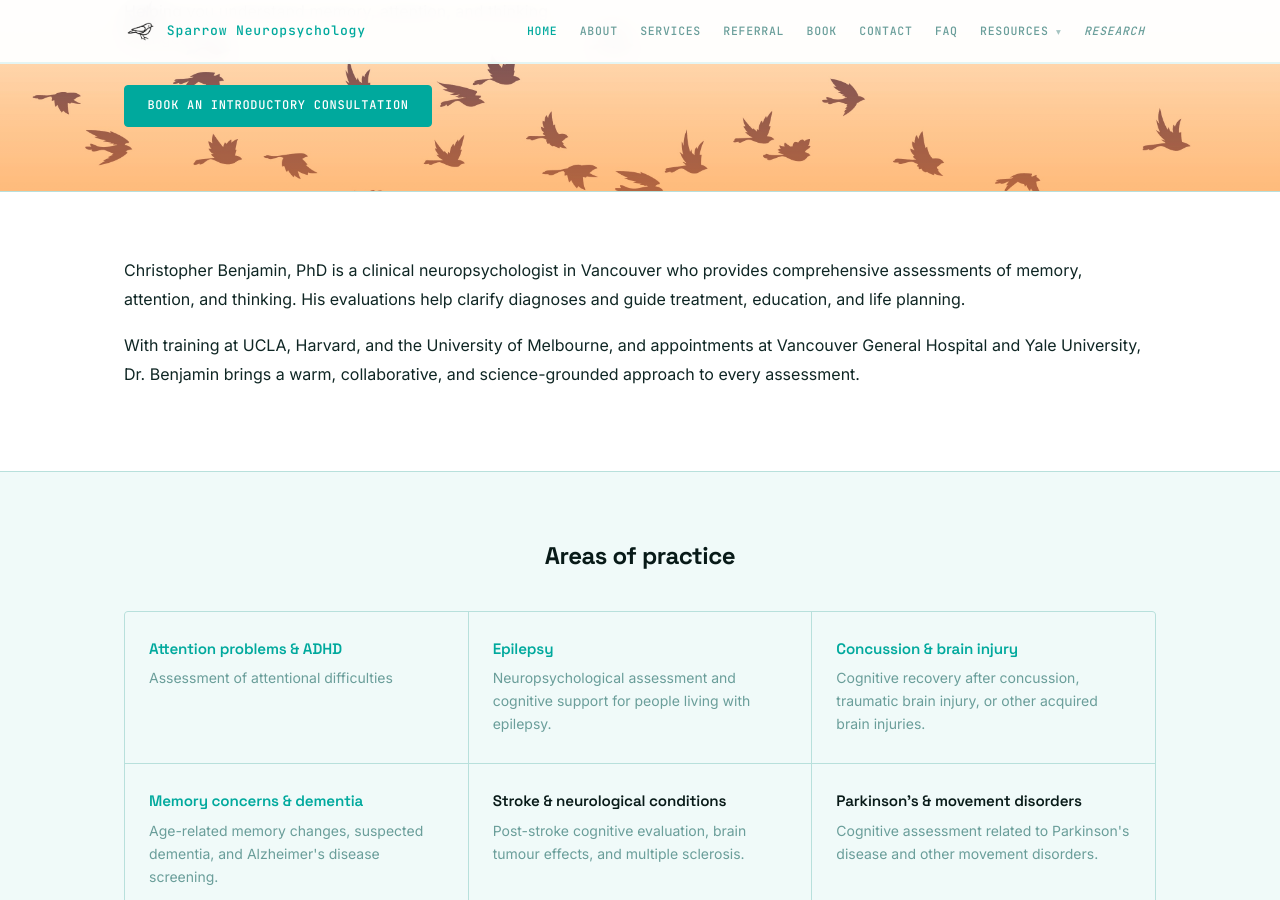
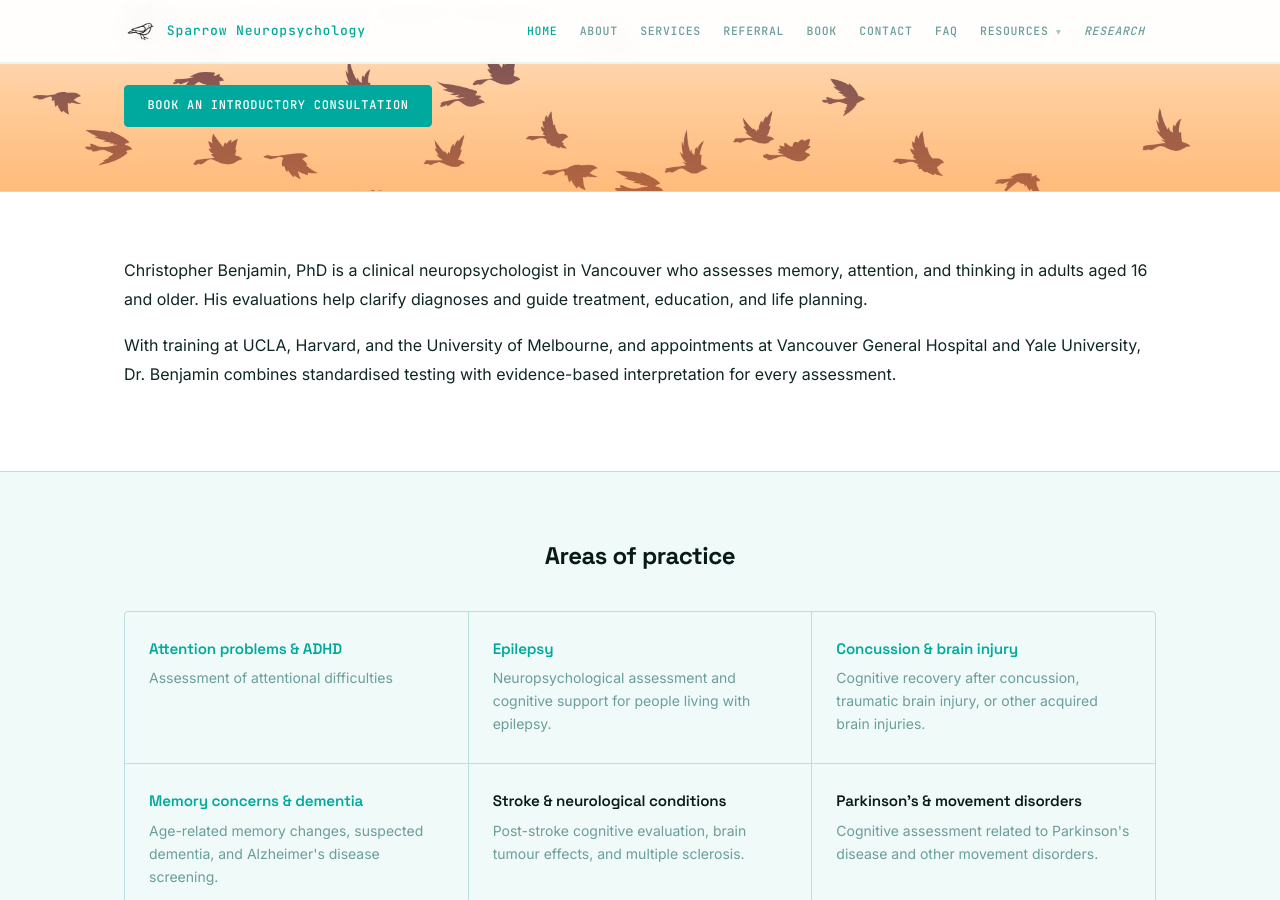
Before and after one commit to cfxb/sparrow-clinic, a Jekyll site: the page built from index.md, in a window 1280 px wide and 900 px high, scrolled down 332 px. Built offline with Jekyll 4.4.1, drawn with Linux system fonts in a browser that asks for light colours.

Commit message:
Trim marketing-tinged phrases (T4.1)
Per the user's principles — cut superlative or feel-good intensifiers,
keep concrete descriptors. Five visible changes:

  about.md, intro
    BEFORE: "He provides personalized, evidence-based assessments of brain
             function in adults aged 16 and older."
    AFTER:  "He provides evidence-based assessments of brain function in
             adults aged 16 and older."
    (cut "personalized")

  index.md, first paragraph
    BEFORE: "provides comprehensive assessments of memory, attention, and
             thinking. His evaluations..."
    AFTER:  "assesses memory, attention, and thinking in adults aged 16 and
             older. His evaluations..."
    (cut "comprehensive"; folded in the 16+ scope)

  index.md, second paragraph
    BEFORE: "Dr. Benjamin brings a warm, collaborative, and science-grounded
             approach to every assessment."
    AFTER:  "Dr. Benjamin combines standardised testing with evidence-based
             interpretation for every assessment."
    (replaced marketing tail with concrete descriptors per user's suggested
     "standardised testing / evidence-based interpretation")

  contact.md, intro
    BEFORE: "the best first step is a free 15-minute consultation."
    AFTER:  "a useful first step is a free 15-minute consultation."
    (cut superlative)

  resources/depression-and-anxiety.md, ADHD-anxiety bullet
    BEFORE: "a comprehensive neuropsychological assessment untangles the
             contribution of each..."
    AFTER:  "a neuropsychological assessment untangles the contribution of
             each..."
    (cut "comprehensive" — it was used as a feel-good intensifier about
     Sparrow's own service. Other "comprehensive" usages in the same file
     and across /resources/ describing third-party hubs/overviews are left
     intact — they are accurate descriptors, not marketing.)

Co-Authored-By: Claude Opus 4.7 (1M context) <noreply@anthropic.com>

```diff
--- a/index.md
+++ b/index.md
@@ -7,6 +7,6 @@ hero_subtitle: Helping you understand memory, attention, and thinking changes.
 hero_image: /assets/images/hero-sky.jpg
 ---
 
-Christopher Benjamin, PhD is a clinical neuropsychologist in Vancouver who provides comprehensive assessments of memory, attention, and thinking. His evaluations help clarify diagnoses and guide treatment, education, and life planning.
+Christopher Benjamin, PhD is a clinical neuropsychologist in Vancouver who assesses memory, attention, and thinking in adults aged 16 and older. His evaluations help clarify diagnoses and guide treatment, education, and life planning.
 
-With training at UCLA, Harvard, and the University of Melbourne, and appointments at Vancouver General Hospital and Yale University, Dr. Benjamin brings a warm, collaborative, and science-grounded approach to every assessment.
+With training at UCLA, Harvard, and the University of Melbourne, and appointments at Vancouver General Hospital and Yale University, Dr. Benjamin combines standardised testing with evidence-based interpretation for every assessment.
```
Also changed, not shown: about.md (+1 -1 lines), contact.md (+1 -1 lines), resources/depression-and-anxiety.md (+1 -1 lines).
